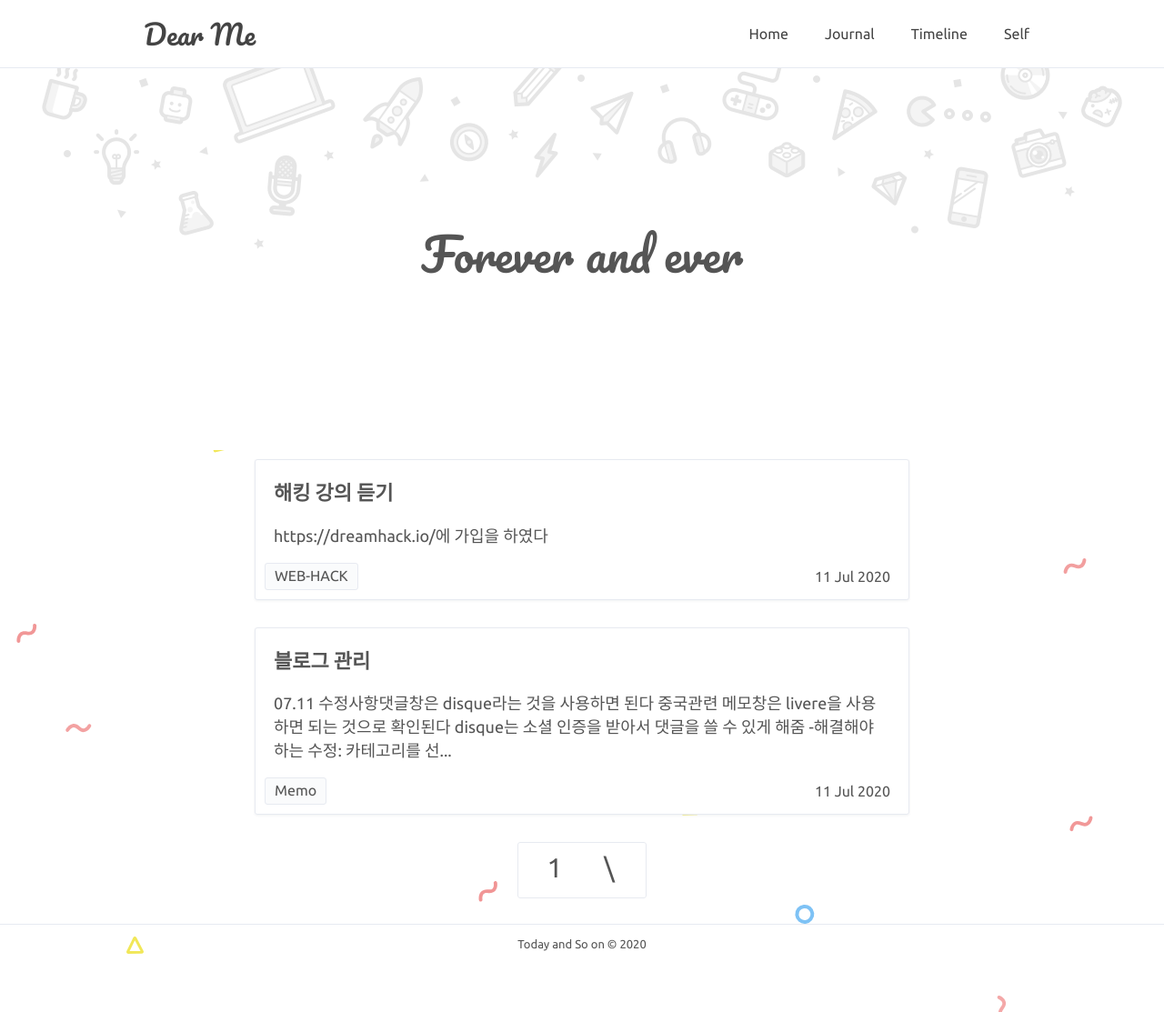
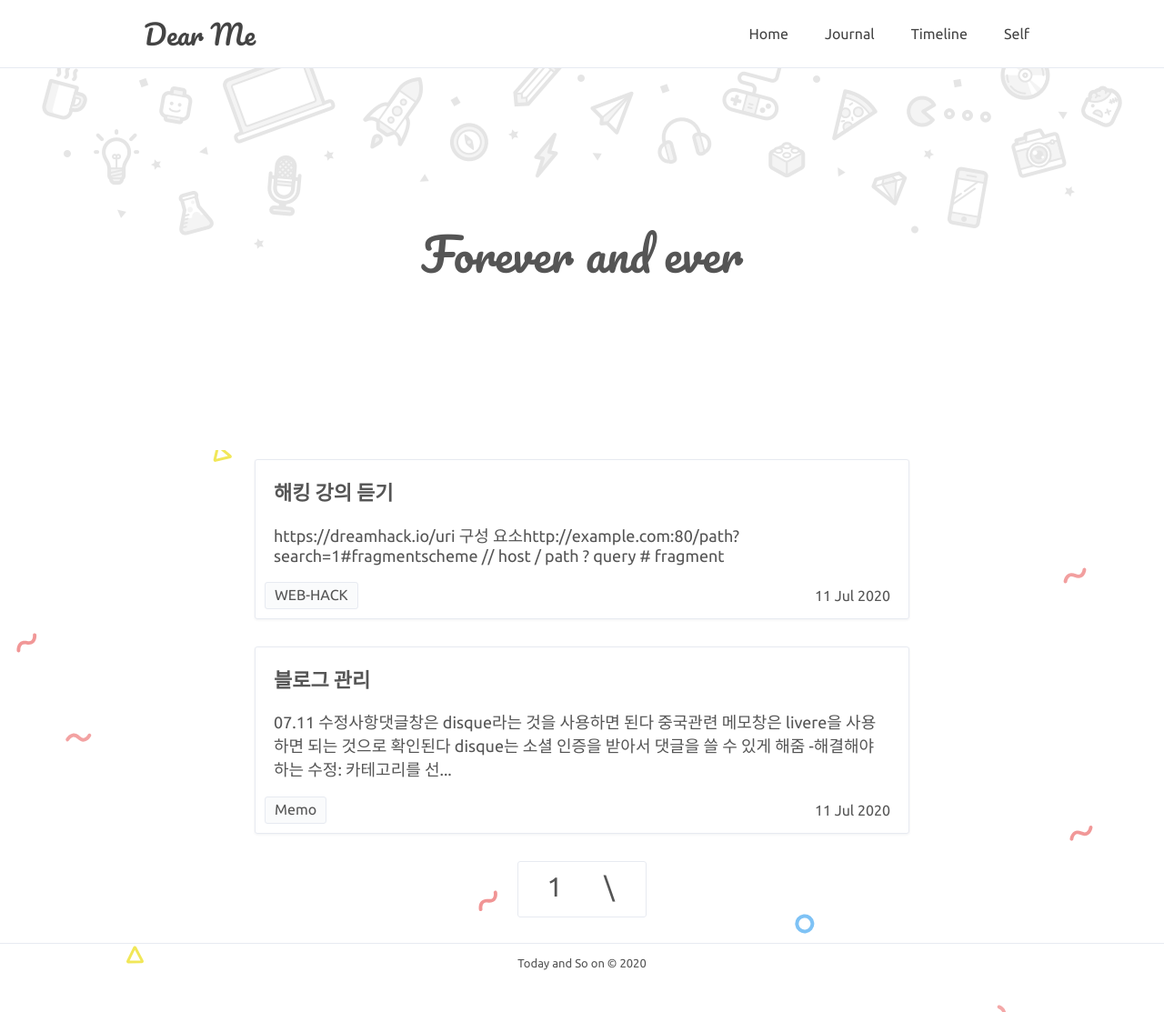
Before and after one commit to IraJane/IraJane.github.io, a Jekyll site: the page built from index.html, in a window 1280 px wide. Shown: the whole page at 91% size. Built offline with Jekyll 4.4.1, drawn with Linux system fonts in a browser that asks for light colours.

Commit message:
Update 2020-07-11-study-hack.md

```diff
--- a/_posts/2020-07-11-study-hack.md
+++ b/_posts/2020-07-11-study-hack.md
@@ -6,4 +6,25 @@
 tags: WEB-HACK
 ---
 <br>
-https://dreamhack.io/에 가입을 하였다 <br>
+https://dreamhack.io/<br>
+<br>
+uri 구성 요소<br>
+<br>
+http://example.com:80/path?search=1#fragment<br>
+scheme // host / path ? query # fragment <br>
+
+<br>
+인코딩<br>
+  :보안 등의 목적으로 다른 방식으로 처리하는 것 - 인코딩 한 것을 원래 형태로 변경하는 것은 디코딩이라고 함 <br>
+인크립션<br>
+  :양방향 암호 알고리즘<br>
+<br>
+- uri encoding : 서버 내에서 데이터를 처리할 수 있게 해준다 <br>
+- HTML entity Encoding : 문서 내에서 사용하는 문자들이 html에서 사용하는 테그로 인식되지 않게 <br>
+<br>
+HTTP
+<br>
+
+
+
+<br>
```
